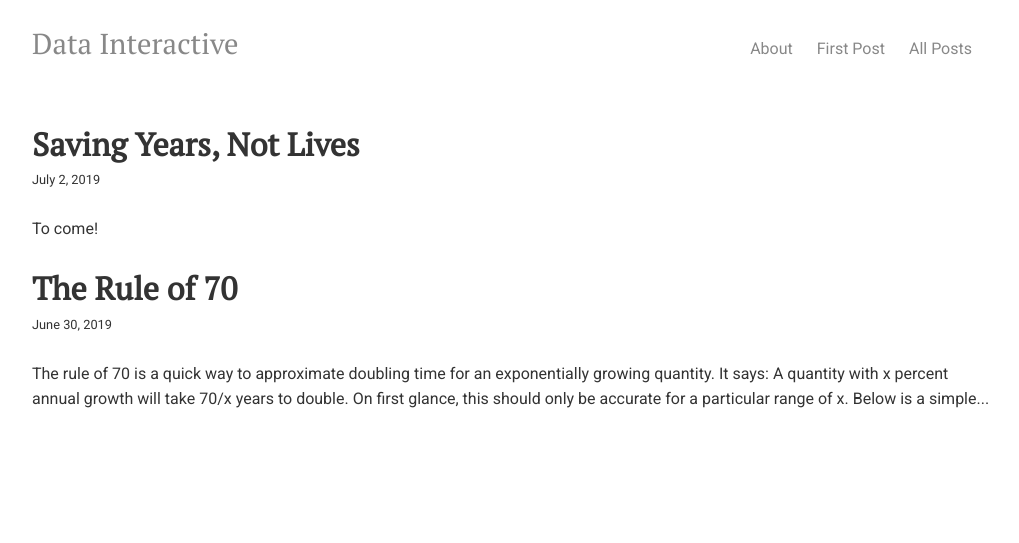
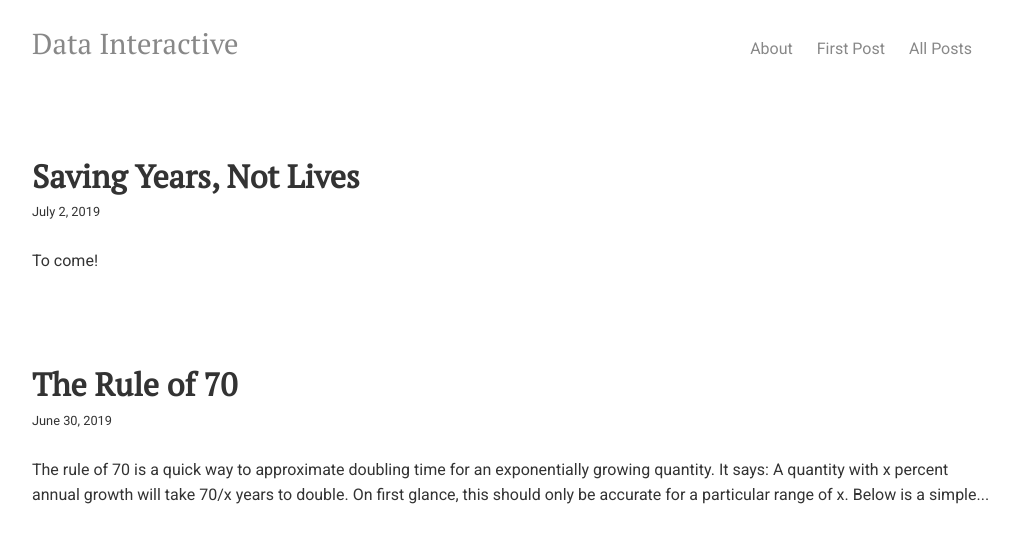
Before and after one commit to datainteractive/datainteractive.github.io, a Jekyll site: the page built from index.html, in a window 1280 px wide. Shown: the top 543 px of the page, without its empty margins (128-1147 px from the left). Built offline with Jekyll 4.4.1, drawn with Linux system fonts in a browser that asks for light colours; comment, search, counter and statistics services are not loaded.

Commit message:
Update index.html

```diff
--- a/index.html
+++ b/index.html
@@ -2,9 +2,11 @@
 layout: page
 ---
 {% for post in site.posts limit:5 %}
+
+<div class="excerpt">
 	<h1><a href="{{ post.url }}">{{ post.title }}</a></h1>
 		<div class="date-format">{{ post.date | date: "%B %-d, %Y" }}</div>
 	<br>
 	{{ post.content | strip_html | truncatewords: 50 }}
-	<br>
+</div>
 {% endfor %}
```
